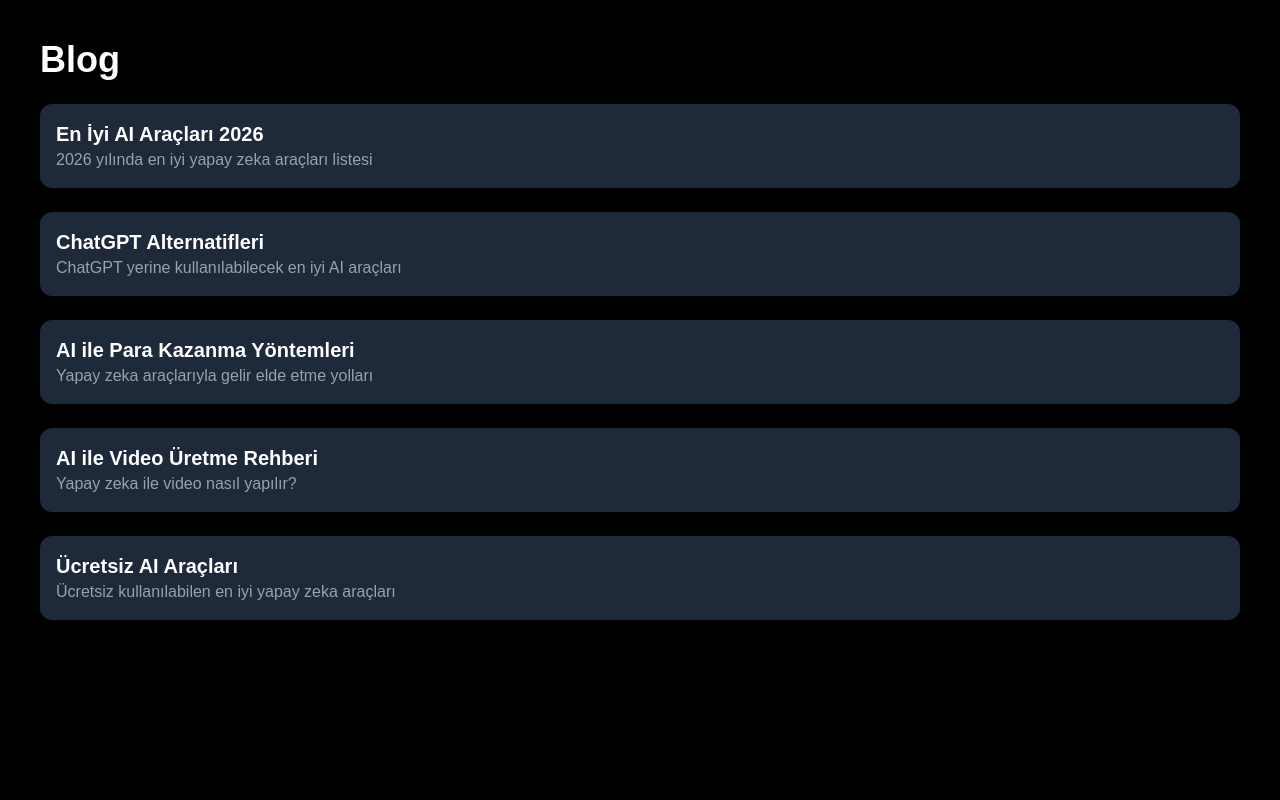
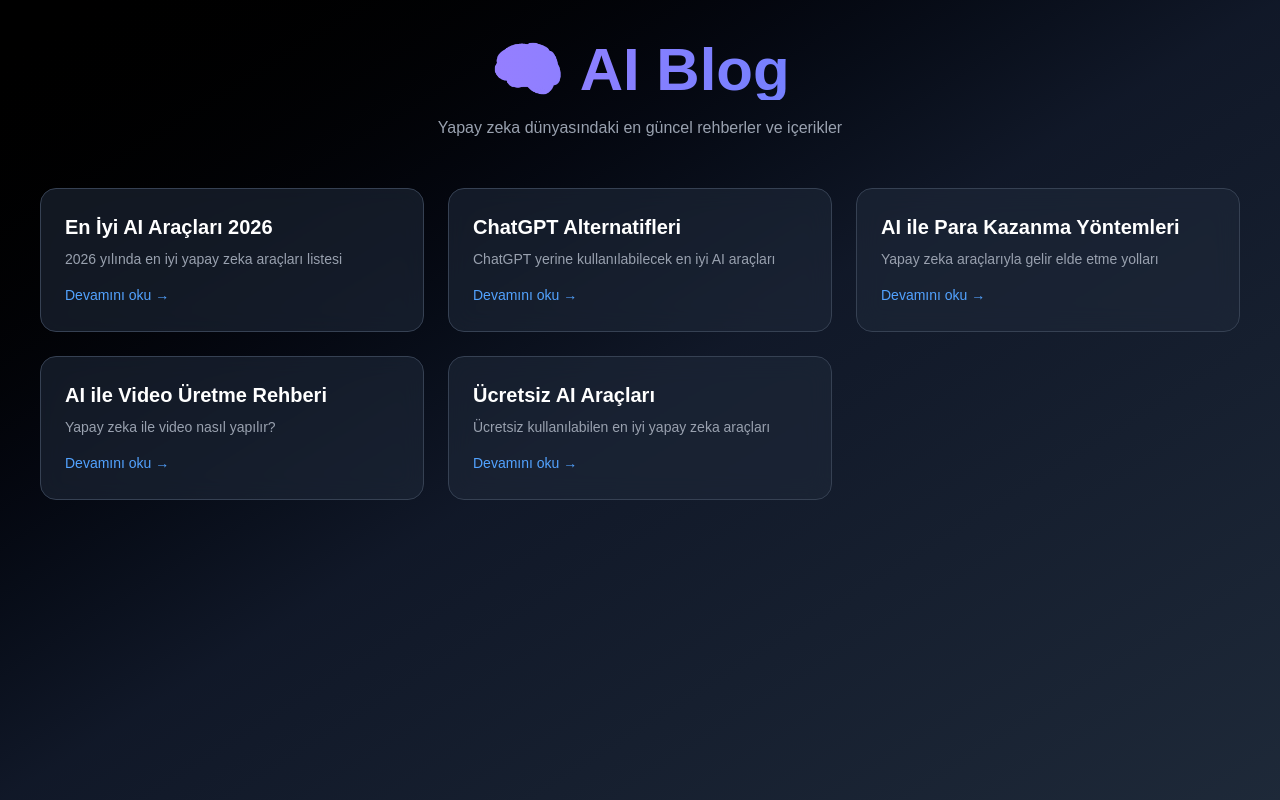
Before and after one commit to mehmetetkaaksoy/ai-tools-site, a Next.js app: page /blog in a window 1280 px wide. Built offline with nearby package versions, Linux system fonts and the light colour scheme.

Commit message:
blog upgrade

```diff
--- a/app/HomeClient.tsx
+++ b/app/HomeClient.tsx
@@ -56,12 +56,16 @@
 
   return (
     <div className="min-h-screen bg-gradient-to-br from-black via-gray-900 to-gray-800 text-white flex flex-col items-center pt-16 ">
-      <div className="w-full flex justify-end px-6 pt-2">
+      <div className="fixed top-4 right-6 z-50">
   <Link
     href="/blog"
-    className="px-4 py-2 rounded-xl bg-purple-600 hover:bg-purple-700 transition text-sm"
+    className="flex items-center gap-2 px-4 py-2 rounded-xl
+    bg-gradient-to-r from-purple-600 to-blue-600
+    hover:from-purple-500 hover:to-blue-500
+    shadow-lg shadow-purple-500/30
+    transition-all duration-300 hover:scale-105"
   >
-    Blog
+    🧠 Blog
   </Link>
 </div>
       {/* 🔥 NAVBAR */}
--- a/app/blog/[slug]/page.tsx
+++ b/app/blog/[slug]/page.tsx
@@ -9,14 +9,20 @@
   if (!blog) return notFound();
 
   return (
-    <div className="min-h-screen bg-black text-white p-10">
-      <h1 className="text-4xl font-bold mb-4">{blog.title}</h1>
+    <div className="max-w-3xl mx-auto">
+  <h1 className="text-4xl md:text-5xl font-bold mb-6 bg-gradient-to-r from-purple-400 to-blue-500 text-transparent bg-clip-text">
+    {blog.title}
+  </h1>
 
-      <p className="text-gray-400 mb-6">{blog.description}</p>
+  <p className="text-gray-400 mb-8 text-lg">
+    {blog.description}
+  </p>
 
-      <div className="whitespace-pre-line text-gray-200">
-        {blog.content}
-      </div>
-    </div>
+  <div className="space-y-4">
+  {blog.content.split("\n").map((line, i) => (
+    <p key={i}>{line}</p>
+  ))}
+</div>
+</div>
   );
 }
--- a/app/blog/page.tsx
+++ b/app/blog/page.tsx
@@ -3,18 +3,37 @@
 
 export default function BlogPage() {
   return (
-    <div className="min-h-screen bg-black text-white p-10">
-      <h1 className="text-4xl font-bold mb-6">Blog</h1>
+    <div className="min-h-screen bg-gradient-to-br from-black via-gray-900 to-gray-800 text-white p-10">
 
-      <div className="grid gap-6">
+      <h1 className="text-4xl md:text-6xl font-bold mb-4 text-center bg-gradient-to-r from-purple-400 to-blue-500 text-transparent bg-clip-text">
+        🧠 AI Blog
+      </h1>
+
+      <p className="text-gray-400 text-center mb-12">
+        Yapay zeka dünyasındaki en güncel rehberler ve içerikler
+      </p>
+
+      <div className="grid gap-6 md:grid-cols-2 lg:grid-cols-3">
         {blogs.map((blog) => (
           <Link
             key={blog.slug}
             href={`/blog/${blog.slug}`}
-            className="p-4 bg-gray-800 rounded-xl hover:bg-gray-700"
+            className="group relative bg-gray-800/60 backdrop-blur-md border border-gray-700 rounded-2xl p-6 transition-all duration-300 hover:-translate-y-2 hover:scale-[1.02] hover:shadow-xl hover:shadow-purple-500/20"
           >
-            <h2 className="text-xl font-semibold">{blog.title}</h2>
-            <p className="text-gray-400">{blog.description}</p>
+            {/* Glow efekti */}
+            <div className="absolute inset-0 rounded-2xl opacity-0 group-hover:opacity-100 transition bg-gradient-to-r from-purple-500/10 to-blue-500/10"></div>
+
+            <h2 className="text-xl font-semibold mb-2 relative z-10">
+              {blog.title}
+            </h2>
+
+            <p className="text-gray-400 text-sm relative z-10">
+              {blog.description}
+            </p>
+
+            <span className="inline-block mt-4 text-blue-400 text-sm group-hover:underline relative z-10">
+              Devamını oku →
+            </span>
           </Link>
         ))}
       </div>
```
